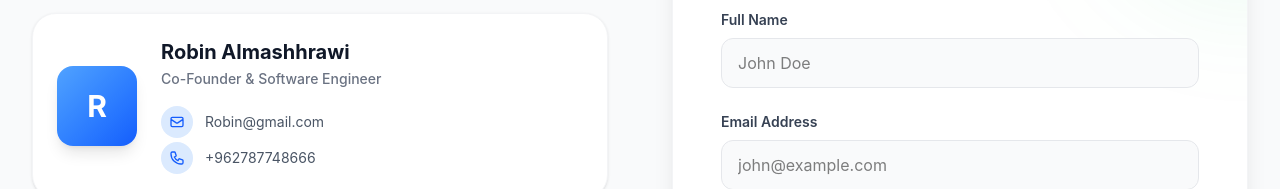
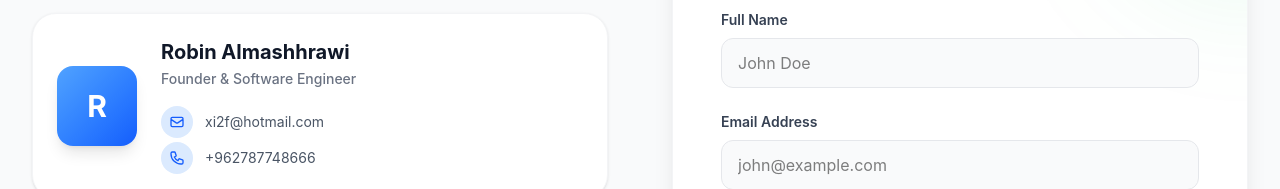
Before and after one commit to ROBINMASH1/Tawtheeq, a React (Vite) app in the folder client-frontend/: page /contact in a window 1280 px wide. Shown: the part 744-933 px from the top of the page. Built offline with nearby package versions, Linux system fonts and the light colour scheme; no server answers.

Commit message:
Edit robin email

```diff
--- a/client-frontend/src/pages/company/ContactUs.jsx
+++ b/client-frontend/src/pages/company/ContactUs.jsx
@@ -15,8 +15,8 @@ export default function ContactUs() {
   const contacts = [
     {
       name: "Robin Almashhrawi",
-      role: "Co-Founder & Software Engineer",
-      email: "Robin@gmail.com",
+      role: "Founder & Software Engineer",
+      email: "xi2f@hotmail.com",
       phone: "+962787748666",
       avatar: "R",
       color: "from-blue-400 to-blue-600",
@@ -127,7 +127,7 @@ export default function ContactUs() {
                     type="text"
                     required
                     value={formData.name}
-                    onChange={(e) => setFormData({...formData, name: e.target.value})}
+                    onChange={(e) => setFormData({ ...formData, name: e.target.value })}
                     className="px-4 py-3 rounded-xl bg-gray-50 dark:bg-gray-900 border border-gray-200 dark:border-gray-700 focus:outline-none focus:ring-2 focus:ring-green-500/50 focus:border-green-500 dark:text-white transition-all"
                     placeholder="John Doe"
                   />
@@ -139,7 +139,7 @@ export default function ContactUs() {
                     type="email"
                     required
                     value={formData.email}
-                    onChange={(e) => setFormData({...formData, email: e.target.value})}
+                    onChange={(e) => setFormData({ ...formData, email: e.target.value })}
                     className="px-4 py-3 rounded-xl bg-gray-50 dark:bg-gray-900 border border-gray-200 dark:border-gray-700 focus:outline-none focus:ring-2 focus:ring-green-500/50 focus:border-green-500 dark:text-white transition-all"
                     placeholder="john@example.com"
                   />
@@ -151,7 +151,7 @@ export default function ContactUs() {
                     required
                     rows={4}
                     value={formData.message}
-                    onChange={(e) => setFormData({...formData, message: e.target.value})}
+                    onChange={(e) => setFormData({ ...formData, message: e.target.value })}
                     className="px-4 py-3 rounded-xl bg-gray-50 dark:bg-gray-900 border border-gray-200 dark:border-gray-700 focus:outline-none focus:ring-2 focus:ring-green-500/50 focus:border-green-500 dark:text-white transition-all resize-none"
                     placeholder="How can we help you?"
                   />
@@ -159,11 +159,10 @@ export default function ContactUs() {
 
                 <button
                   type="submit"
-                  className={`mt-2 w-full py-4 rounded-xl font-bold text-white transition-all shadow-lg ${
-                    submitted
+                  className={`mt-2 w-full py-4 rounded-xl font-bold text-white transition-all shadow-lg ${submitted
                       ? 'bg-blue-500 hover:bg-blue-600 shadow-blue-500/25'
                       : 'bg-green-600 hover:bg-green-700 shadow-green-500/25 hover:-translate-y-0.5'
-                  }`}
+                    }`}
                 >
                   {submitted ? 'Message Sent! ✨' : 'Send Message'}
                 </button>
```
